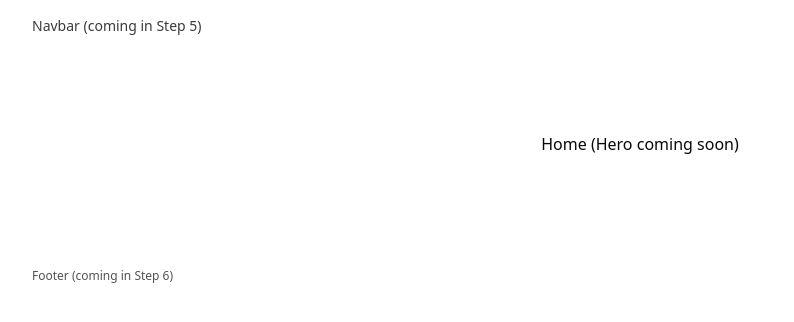
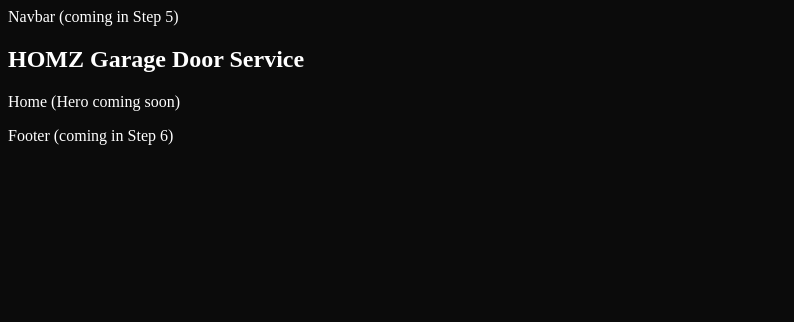
Before and after one commit to xkaze09/homz-web, a Next.js app: page / in a window 1280 px wide. Shown: the top 322 px of the page, without its empty margins (0-794 px from the left). Built offline with nearby package versions, Linux system fonts and the light colour scheme.

Commit message:
chore(config): add global styles and update tsconfig for DOM + React types

```diff
--- a/src/styles/globals.css
+++ b/src/styles/globals.css
@@ -1,122 +1,12 @@
-@import "tailwindcss";
-@import "tw-animate-css";
-
-@custom-variant dark (&:is(.dark *));
-
-@theme inline {
-  --color-background: var(--background);
-  --color-foreground: var(--foreground);
-  --font-sans: var(--font-geist-sans);
-  --font-mono: var(--font-geist-mono);
-  --color-sidebar-ring: var(--sidebar-ring);
-  --color-sidebar-border: var(--sidebar-border);
-  --color-sidebar-accent-foreground: var(--sidebar-accent-foreground);
-  --color-sidebar-accent: var(--sidebar-accent);
-  --color-sidebar-primary-foreground: var(--sidebar-primary-foreground);
-  --color-sidebar-primary: var(--sidebar-primary);
-  --color-sidebar-foreground: var(--sidebar-foreground);
-  --color-sidebar: var(--sidebar);
-  --color-chart-5: var(--chart-5);
-  --color-chart-4: var(--chart-4);
-  --color-chart-3: var(--chart-3);
-  --color-chart-2: var(--chart-2);
-  --color-chart-1: var(--chart-1);
-  --color-ring: var(--ring);
-  --color-input: var(--input);
-  --color-border: var(--border);
-  --color-destructive: var(--destructive);
-  --color-accent-foreground: var(--accent-foreground);
-  --color-accent: var(--accent);
-  --color-muted-foreground: var(--muted-foreground);
-  --color-muted: var(--muted);
-  --color-secondary-foreground: var(--secondary-foreground);
-  --color-secondary: var(--secondary);
-  --color-primary-foreground: var(--primary-foreground);
-  --color-primary: var(--primary);
-  --color-popover-foreground: var(--popover-foreground);
-  --color-popover: var(--popover);
-  --color-card-foreground: var(--card-foreground);
-  --color-card: var(--card);
-  --radius-sm: calc(var(--radius) - 4px);
-  --radius-md: calc(var(--radius) - 2px);
-  --radius-lg: var(--radius);
-  --radius-xl: calc(var(--radius) + 4px);
+/* Minimal stub; real Tailwind setup in Step 2 */
+:root {
+  --color-base: #0B0B0B;
+  --color-primary: #F5C518;
+  --color-white: #FFFFFF;
 }
 
-:root {
-  --radius: 0.625rem;
-  --background: oklch(1 0 0);
-  --foreground: oklch(0.141 0.005 285.823);
-  --card: oklch(1 0 0);
-  --card-foreground: oklch(0.141 0.005 285.823);
-  --popover: oklch(1 0 0);
-  --popover-foreground: oklch(0.141 0.005 285.823);
-  --primary: oklch(0.21 0.006 285.885);
-  --primary-foreground: oklch(0.985 0 0);
-  --secondary: oklch(0.967 0.001 286.375);
-  --secondary-foreground: oklch(0.21 0.006 285.885);
-  --muted: oklch(0.967 0.001 286.375);
-  --muted-foreground: oklch(0.552 0.016 285.938);
-  --accent: oklch(0.967 0.001 286.375);
-  --accent-foreground: oklch(0.21 0.006 285.885);
-  --destructive: oklch(0.577 0.245 27.325);
-  --border: oklch(0.92 0.004 286.32);
-  --input: oklch(0.92 0.004 286.32);
-  --ring: oklch(0.705 0.015 286.067);
-  --chart-1: oklch(0.646 0.222 41.116);
-  --chart-2: oklch(0.6 0.118 184.704);
-  --chart-3: oklch(0.398 0.07 227.392);
-  --chart-4: oklch(0.828 0.189 84.429);
-  --chart-5: oklch(0.769 0.188 70.08);
-  --sidebar: oklch(0.985 0 0);
-  --sidebar-foreground: oklch(0.141 0.005 285.823);
-  --sidebar-primary: oklch(0.21 0.006 285.885);
-  --sidebar-primary-foreground: oklch(0.985 0 0);
-  --sidebar-accent: oklch(0.967 0.001 286.375);
-  --sidebar-accent-foreground: oklch(0.21 0.006 285.885);
-  --sidebar-border: oklch(0.92 0.004 286.32);
-  --sidebar-ring: oklch(0.705 0.015 286.067);
+html, body {
+  height: 100%;
+  background: var(--color-base);
+  color: var(--color-white);
 }
-
-.dark {
-  --background: oklch(0.141 0.005 285.823);
-  --foreground: oklch(0.985 0 0);
-  --card: oklch(0.21 0.006 285.885);
-  --card-foreground: oklch(0.985 0 0);
-  --popover: oklch(0.21 0.006 285.885);
-  --popover-foreground: oklch(0.985 0 0);
-  --primary: oklch(0.92 0.004 286.32);
-  --primary-foreground: oklch(0.21 0.006 285.885);
-  --secondary: oklch(0.274 0.006 286.033);
-  --secondary-foreground: oklch(0.985 0 0);
-  --muted: oklch(0.274 0.006 286.033);
-  --muted-foreground: oklch(0.705 0.015 286.067);
-  --accent: oklch(0.274 0.006 286.033);
-  --accent-foreground: oklch(0.985 0 0);
-  --destructive: oklch(0.704 0.191 22.216);
-  --border: oklch(1 0 0 / 10%);
-  --input: oklch(1 0 0 / 15%);
-  --ring: oklch(0.552 0.016 285.938);
-  --chart-1: oklch(0.488 0.243 264.376);
-  --chart-2: oklch(0.696 0.17 162.48);
-  --chart-3: oklch(0.769 0.188 70.08);
-  --chart-4: oklch(0.627 0.265 303.9);
-  --chart-5: oklch(0.645 0.246 16.439);
-  --sidebar: oklch(0.21 0.006 285.885);
-  --sidebar-foreground: oklch(0.985 0 0);
-  --sidebar-primary: oklch(0.488 0.243 264.376);
-  --sidebar-primary-foreground: oklch(0.985 0 0);
-  --sidebar-accent: oklch(0.274 0.006 286.033);
-  --sidebar-accent-foreground: oklch(0.985 0 0);
-  --sidebar-border: oklch(1 0 0 / 10%);
-  --sidebar-ring: oklch(0.552 0.016 285.938);
-}
-
-@layer base {
-  * {
-    @apply border-border outline-ring/50;
-  }
-  body {
-    @apply bg-background text-foreground;
-  }
-}
--- a/tsconfig.json
+++ b/tsconfig.json
@@ -1,6 +1,6 @@
  {
   "compilerOptions": {
-    "target": "ES2017",
+    "target": "ES2022",
     "lib": ["dom", "dom.iterable", "esnext"],
     "allowJs": true,
     "skipLibCheck": true,
@@ -20,7 +20,8 @@
     ],
     "paths": {
       "@/*": ["./src/*"]
-    }
+    },
+    "types": ["react", "react-dom"]
   },
   "include": ["next-env.d.ts", "**/*.ts", "**/*.tsx", ".next/types/**/*.ts"],
   "exclude": ["node_modules"]
```
